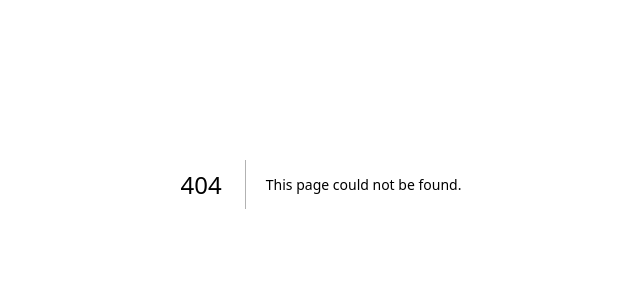
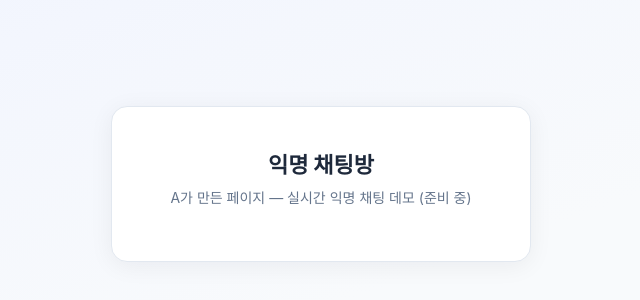
Before and after one commit to heinemann9/tutorial_test, a Next.js app: page /anon-chat in a window 1280 px wide. Before the commit this address had no page. Shown: the part 216-516 px from the top of the page, without its empty margins (319-959 px from the left). Built offline with nearby package versions, Linux system fonts and the light colour scheme.

Commit message:
feat: add anonymous chat room page

```diff
--- /dev/null
+++ b/app/anon-chat/page.js
@@ -0,0 +1,35 @@
+export const metadata = {
+  title: '익명 채팅방',
+}
+
+export default function AnonChatPage() {
+  return (
+    <main
+      style={{
+        minHeight: '100vh',
+        display: 'flex',
+        alignItems: 'center',
+        justifyContent: 'center',
+        padding: 24,
+      }}
+    >
+      <div
+        style={{
+          width: '100%',
+          maxWidth: 420,
+          background: '#fff',
+          borderRadius: 16,
+          border: '1px solid #e2e8f0',
+          boxShadow: '0 4px 24px rgba(15, 23, 42, 0.06)',
+          padding: '40px 32px',
+          textAlign: 'center',
+        }}
+      >
+        <h1 style={{ fontSize: 22, fontWeight: 800, margin: 0 }}>익명 채팅방</h1>
+        <p style={{ color: '#64748b', fontSize: 14, marginTop: 8 }}>
+          A가 만든 페이지 — 실시간 익명 채팅 데모 (준비 중)
+        </p>
+      </div>
+    </main>
+  )
+}
```
